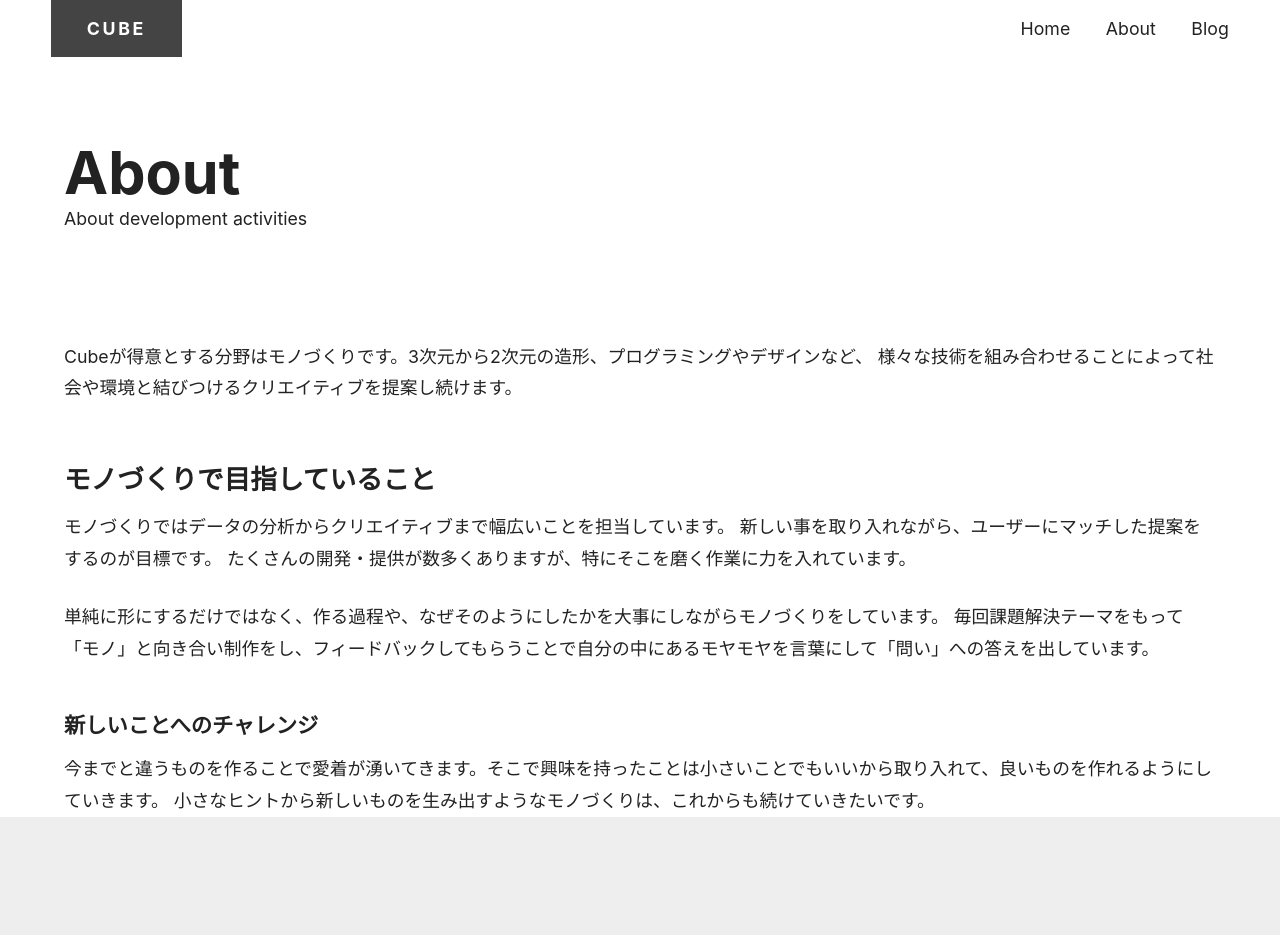
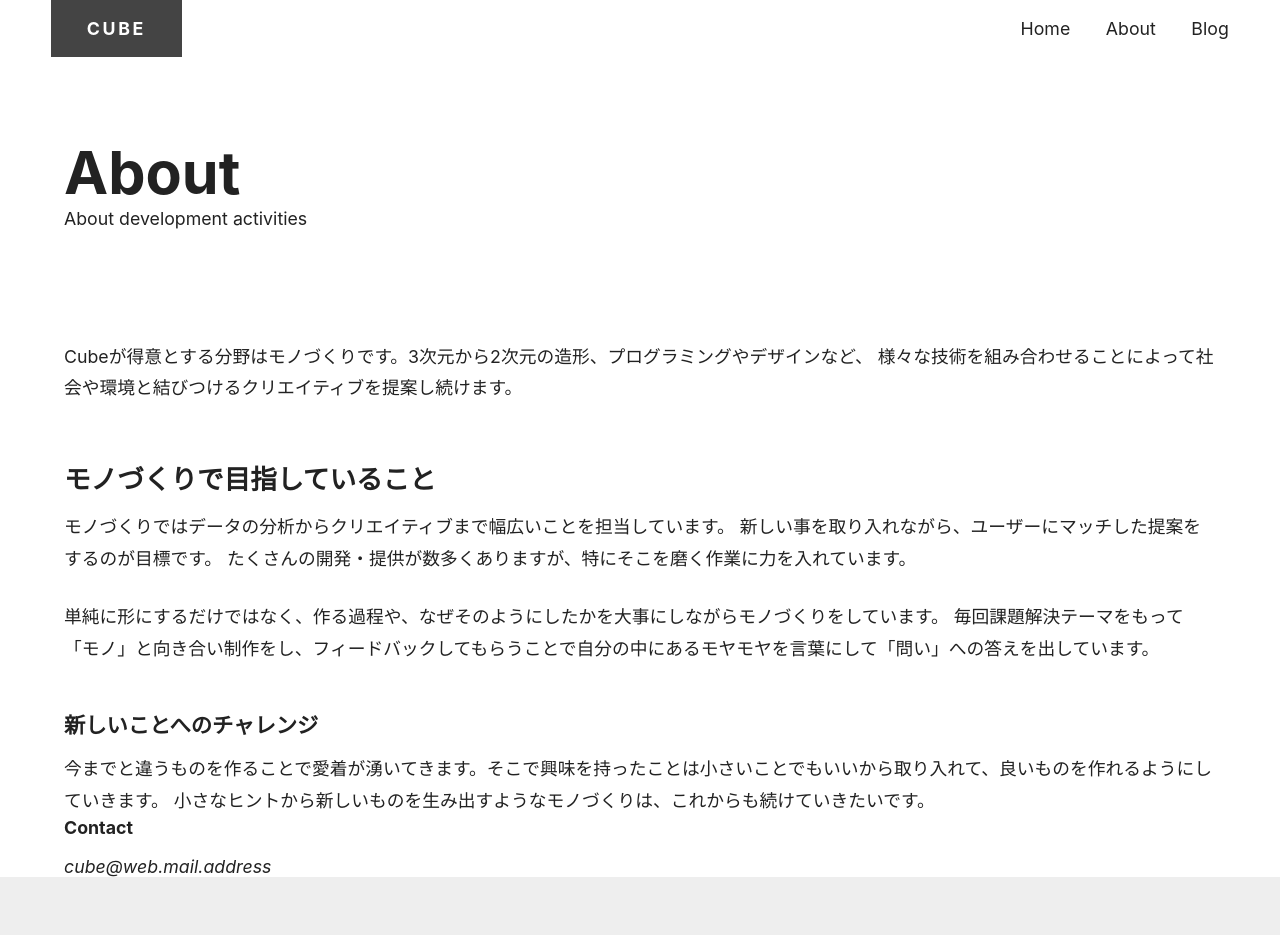
Before and after one commit to chameleon05119/blog, a Next.js app: page /about in a window 1280 px wide. Shown: the top 935 px of the page. Built offline with nearby package versions, Linux system fonts and the light colour scheme.

Commit message:
コンタクトの追加

```diff
--- /dev/null
+++ b/components/contanc.js
@@ -0,0 +1,10 @@
+import style from "styles/contact.module.css";
+
+export default function Contact() {
+  return (
+    <div className={style.stack}>
+      <h3 className={style.heading}>Contact</h3>
+      <address>cube@web.mail.address</address>
+    </div>
+  );
+}
--- a/pages/about.js
+++ b/pages/about.js
@@ -1,6 +1,7 @@
 import Container from "@/components/container";
 import Hero from "@/components/hero";
 import PostBody from "@/components/post-body";
+import Contact from "@/components/contanc";
 
 export default function About() {
   return (
@@ -28,6 +29,8 @@ export default function About() {
           小さなヒントから新しいものを生み出すようなモノづくりは、これからも続けていきたいです。
         </p>
       </PostBody>
+
+      <Contact />
     </Container>
   );
 }
--- /dev/null
+++ b/styles/contact.module.css
@@ -0,0 +1,7 @@
+.stack > * + * {
+  margin-top: var(--stack-space, 1em);
+}
+
+.heading {
+  font-size: var(--body);
+}
```
